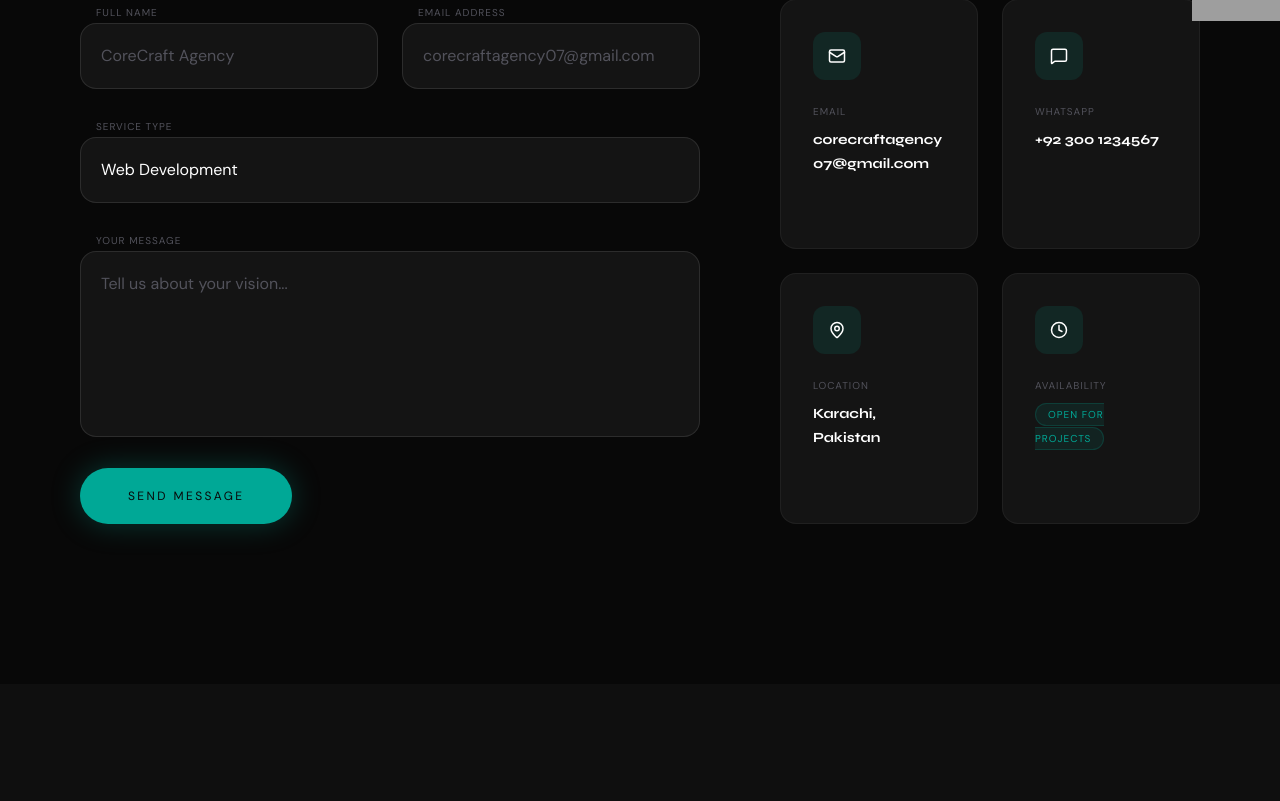
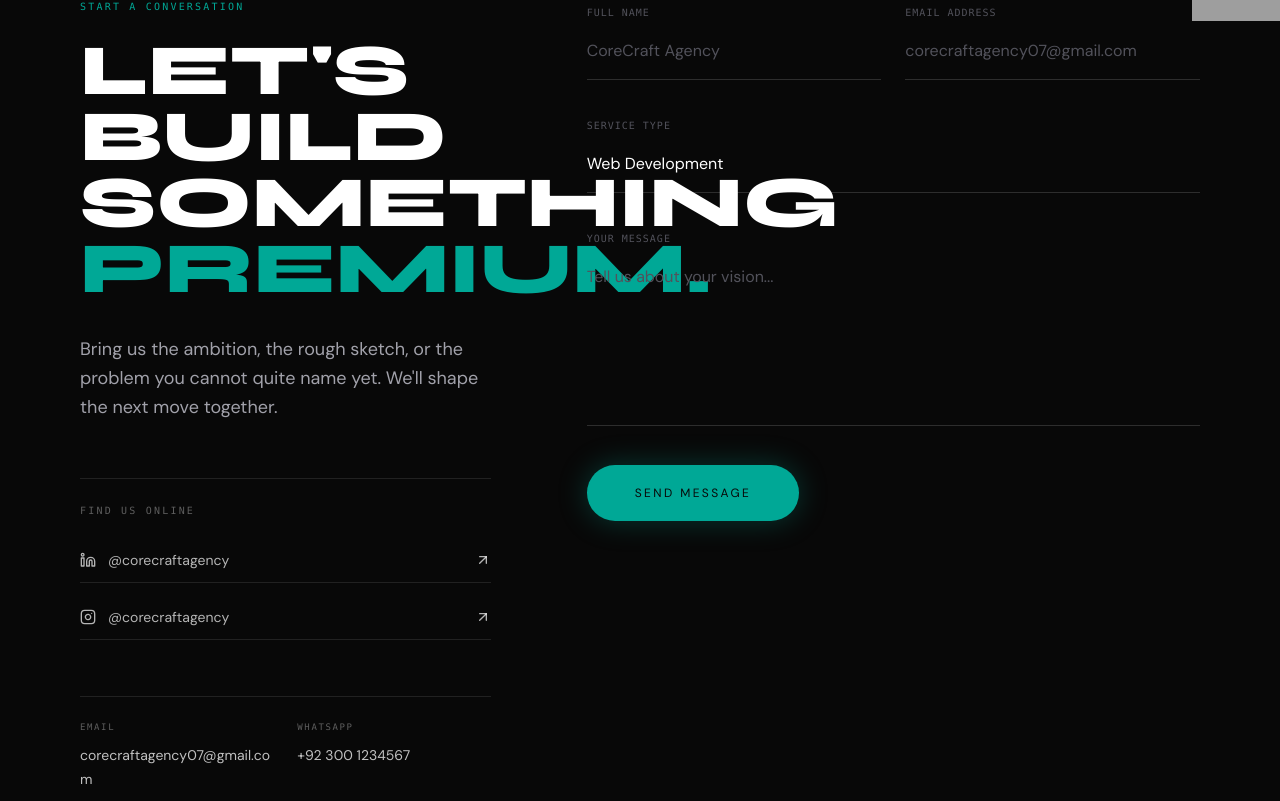
Before and after one commit to talhamalik25/CoreCraft-agency, a Next.js app in the folder Frontend/: page /contact in a window 1280 px wide. Shown: the part 779-1580 px from the top of the page. Built offline with nearby package versions, Linux system fonts and the light colour scheme; grey boxes are pictures that could not be loaded.

Commit message:
modification

```diff
--- a/Frontend/src/components/common/Navbar.jsx
+++ b/Frontend/src/components/common/Navbar.jsx
@@ -107,6 +107,7 @@ const Navbar = () => {
                 group
               "
               aria-label="CoreCraft Home"
+              data-entrance-nav
             >
               <img
                 src="/logo.png"
@@ -129,12 +130,13 @@ const Navbar = () => {
                 DESKTOP NAV
             ========================== */}
             <div className="hidden md:flex items-center gap-6 lg:gap-8">
-              {NAV_LINKS.map((link, index) => {
+              {NAV_LINKS.map((link) => {
                 const isActive = pathname === link.path;
 
                 return (
                   <Link
                     key={link.name}
+                    data-entrance-nav
                     href={link.path}
                     className={`
                       group
@@ -180,6 +182,8 @@ const Navbar = () => {
             ========================== */}
             <Link
               href="/contact"
+              data-entrance-nav
+              data-magnetic
               className="
                 hidden
                 md:inline-flex
@@ -206,7 +210,7 @@ const Navbar = () => {
                 hover:shadow-[0_0_25px_rgba(0,168,150,0.2)]
               "
             >
-              Start a Project
+              <span data-magnetic-text>Start a Project</span>
               <ArrowUpRight size={13} />
             </Link>
 
@@ -215,6 +219,7 @@ const Navbar = () => {
             ========================== */}
             <button
               type="button"
+              data-entrance-nav
               onClick={() => setIsMobileMenuOpen((prev) => !prev)}
               className="
                 md:hidden
@@ -467,6 +472,7 @@ const Navbar = () => {
               >
                 <Link
                   href="/contact"
+                    data-magnetic
                   className="
                     inline-flex
                     items-center
@@ -486,7 +492,7 @@ const Navbar = () => {
                     hover:bg-white
                   "
                 >
-                  Start a Project
+                    <span data-magnetic-text>Start a Project</span>
                   <ArrowUpRight size={14} />
                 </Link>
               </motion.div>
--- a/Frontend/src/components/common/SiteShell.jsx
+++ b/Frontend/src/components/common/SiteShell.jsx
@@ -1,12 +1,79 @@
 "use client";
 
+import { useRef } from "react";
+import { useGSAP } from "@gsap/react";
+import gsap from "gsap";
+import { useMagneticEffect } from "../../hooks/useGSAP";
 import Navbar from "./Navbar";
 import Footer from "./Footer";
 import ChatWidgetEmbed from "./ChatWidgetEmbed";
 
 export default function SiteShell({ children }) {
+  const shellRef = useRef(null);
+  const hasPlayedRef = useRef(false);
+
+  useMagneticEffect({
+    selector: "[data-magnetic]",
+    strength: 0.28,
+    radius: 50,
+  });
+
+  useGSAP(() => {
+    const playEntrance = () => {
+      if (hasPlayedRef.current) return;
+
+      hasPlayedRef.current = true;
+
+      const timeline = gsap.timeline({ defaults: { ease: "power3.out" } });
+      const navItems = gsap.utils.toArray("[data-entrance-nav]", shellRef.current);
+      const headlineCharacters = gsap.utils.toArray("[data-entrance-headline-char]", shellRef.current);
+      const heroButtons = gsap.utils.toArray("[data-entrance-cta]", shellRef.current);
+
+      timeline.fromTo(
+        navItems,
+        { autoAlpha: 0, y: -18 },
+        { autoAlpha: 1, y: 0, duration: 0.65, stagger: 0.08 },
+        0
+      );
+
+      timeline.fromTo(
+        headlineCharacters,
+        { yPercent: 110, clipPath: "inset(0 0 100% 0)" },
+        {
+          yPercent: 0,
+          clipPath: "inset(0 0 0% 0)",
+          duration: 0.75,
+          stagger: 0.025,
+          ease: "power4.out",
+        },
+        0.3
+      );
+
+      timeline.fromTo(
+        heroButtons,
+        { autoAlpha: 0, scale: 0.86 },
+        {
+          autoAlpha: 1,
+          scale: 1,
+          duration: 1.1,
+          stagger: 0.1,
+          ease: "elastic.out(1, 0.55)",
+        },
+        0.8
+      );
+    };
+
+    if (document.readyState === "complete") {
+      playEntrance();
+    } else {
+      window.addEventListener("load", playEntrance, { once: true });
+    }
+
+    return () => window.removeEventListener("load", playEntrance);
+  }, { scope: shellRef });
+
   return (
-    <div className="min-h-screen bg-black text-white font-dm selection:bg-teal selection:text-black">
+    <div ref={shellRef} className="min-h-screen bg-black text-white font-dm selection:bg-teal selection:text-black">
       <Navbar />
       <main>{children}</main>
       <Footer />
--- a/Frontend/src/components/contact/ContactForm.jsx
+++ b/Frontend/src/components/contact/ContactForm.jsx
@@ -38,35 +38,35 @@ const ContactForm = ({ fadeUp }) => {
 
   return (
     <motion.div {...fadeUp} className="lg:col-span-7">
-      <form onSubmit={onSubmit} className="space-y-6">
+      <form onSubmit={onSubmit} className="space-y-8">
         <div className="grid grid-cols-1 md:grid-cols-2 gap-6">
           <div className="space-y-2">
-            <label className="text-gray-dim text-[10px] uppercase tracking-widest font-dm ml-4">Full Name</label>
+            <label className="font-mono text-[10px] uppercase tracking-widest text-gray-dim">Full Name</label>
             <input
               type="text"
               name="name"
               required
               placeholder="CoreCraft Agency"
-              className="w-full bg-card border border-white/10 rounded-2xl p-5 text-white placeholder:text-gray-dim focus:border-teal outline-none transition-all duration-300"
+              className="w-full border-0 border-b border-white/15 bg-transparent px-0 py-4 font-dm text-white outline-none transition-all duration-300 placeholder:text-gray-dim focus:border-teal focus:shadow-[0_10px_25px_-18px_rgba(0,168,150,0.95)]"
             />
           </div>
           <div className="space-y-2">
-            <label className="text-gray-dim text-[10px] uppercase tracking-widest font-dm ml-4">Email Address</label>
+            <label className="font-mono text-[10px] uppercase tracking-widest text-gray-dim">Email Address</label>
             <input
               type="email"
               name="email"
               required
               placeholder="corecraftagency07@gmail.com"
-              className="w-full bg-card border border-white/10 rounded-2xl p-5 text-white placeholder:text-gray-dim focus:border-teal outline-none transition-all duration-300"
+              className="w-full border-0 border-b border-white/15 bg-transparent px-0 py-4 font-dm text-white outline-none transition-all duration-300 placeholder:text-gray-dim focus:border-teal focus:shadow-[0_10px_25px_-18px_rgba(0,168,150,0.95)]"
             />
           </div>
         </div>
 
         <div className="space-y-2">
-          <label className="text-gray-dim text-[10px] uppercase tracking-widest font-dm ml-4">Service Type</label>
+          <label className="font-mono text-[10px] uppercase tracking-widest text-gray-dim">Service Type</label>
           <select
             name="service"
-            className="w-full bg-card border border-white/10 rounded-2xl p-5 text-white focus:border-teal outline-none transition-all duration-300 appearance-none"
+            className="w-full appearance-none border-0 border-b border-white/15 bg-transparent px-0 py-4 font-dm text-white outline-none transition-all duration-300 focus:border-teal focus:shadow-[0_10px_25px_-18px_rgba(0,168,150,0.95)]"
           >
             <option>Web Development</option>
             <option>Custom Web Apps</option>
@@ -77,13 +77,13 @@ const ContactForm = ({ fadeUp }) => {
 
 
         <div className="space-y-2">
-          <label className="text-gray-dim text-[10px] uppercase tracking-widest font-dm ml-4">Your Message</label>
+          <label className="font-mono text-[10px] uppercase tracking-widest text-gray-dim">Your Message</label>
           <textarea
             name="message"
             required
             rows="6"
             placeholder="Tell us about your vision..."
-            className="w-full bg-card border border-white/10 rounded-2xl p-5 text-white placeholder:text-gray-dim focus:border-teal outline-none transition-all duration-300 resize-none"
+            className="w-full resize-none border-0 border-b border-white/15 bg-transparent px-0 py-4 font-dm text-white outline-none transition-all duration-300 placeholder:text-gray-dim focus:border-teal focus:shadow-[0_10px_25px_-18px_rgba(0,168,150,0.95)]"
           />
         </div>
 
--- a/Frontend/src/components/contact/ContactInfo.jsx
+++ b/Frontend/src/components/contact/ContactInfo.jsx
@@ -1,32 +1,49 @@
 import React from 'react';
 import { motion } from 'framer-motion';
+import { ArrowUpRight, Instagram, Linkedin } from 'lucide-react';
 
 const ContactInfo = ({ fadeUp, infoCards }) => {
+  const socialLinks = [
+    { name: 'LinkedIn', handle: '@corecraftagency', href: 'https://www.linkedin.com/company/corecraftagency/' },
+    { name: 'Instagram', handle: '@corecraftagency', href: 'https://www.instagram.com/corecraftagency/' },
+  ];
+
   return (
-    <div className="lg:col-span-5 grid grid-cols-2 gap-4 md:gap-6">
-      {infoCards.map((card, i) => (
-        <motion.div
-          key={i}
-          {...fadeUp}
-          transition={{ delay: i * 0.1 }}
-          className="bg-card border border-white/5 rounded-2xl p-6 md:p-8 hover:border-teal/20 transition-all duration-300 group"
-        >
-          <div className="w-10 h-10 md:w-12 md:h-12 rounded-xl bg-teal-dim flex items-center justify-center mb-4 md:mb-6 group-hover:bg-teal transition-colors">
-            {React.cloneElement(card.icon, { size: 18, className: "group-hover:text-black transition-colors" })}
+    <motion.div {...fadeUp} className="lg:col-span-5">
+      <div className="max-w-lg">
+        <p className="mb-6 font-mono text-[10px] uppercase tracking-[0.22em] text-teal">Start a conversation</p>
+        <h2 className="font-syne text-4xl font-extrabold uppercase leading-[0.92] text-white sm:text-5xl md:text-7xl">
+          Let&apos;s build something <span className="text-teal">premium.</span>
+        </h2>
+        <p className="mt-8 max-w-md font-dm text-base leading-relaxed text-gray md:text-lg">
+          Bring us the ambition, the rough sketch, or the problem you cannot quite name yet. We&apos;ll shape the next move together.
+        </p>
+      </div>
+
+      <div className="mt-14 border-t border-white/10 pt-6">
+        <p className="mb-5 font-mono text-[10px] uppercase tracking-[0.22em] text-white/35">Find us online</p>
+        <div className="space-y-3">
+          {socialLinks.map((social) => (
+            <a key={social.name} href={social.href} target="_blank" rel="noopener noreferrer" className="group flex items-center justify-between border-b border-white/10 py-3 font-dm text-sm text-white/70 transition-colors hover:border-teal hover:text-teal">
+              <span className="flex items-center gap-3">
+                {social.name === 'LinkedIn' ? <Linkedin size={16} /> : <Instagram size={16} />}
+                {social.handle}
+              </span>
+              <ArrowUpRight size={16} className="transition-transform duration-300 group-hover:-translate-y-1 group-hover:translate-x-1" />
+            </a>
+          ))}
+        </div>
+      </div>
+
+      <div className="mt-14 grid grid-cols-2 gap-6 border-t border-white/10 pt-6">
+        {infoCards.slice(0, 2).map((card) => (
+          <div key={card.title}>
+            <p className="mb-2 font-mono text-[9px] uppercase tracking-[0.18em] text-white/35">{card.title}</p>
+            <a href={card.link} className="break-words font-dm text-sm text-white/75 transition-colors hover:text-teal">{card.detail}</a>
           </div>
-          <h3 className="text-gray-dim text-[9px] md:text-[10px] uppercase tracking-widest font-dm mb-1 md:mb-2">{card.title}</h3>
-          {card.badge ? (
-            <span className="px-3 py-1 bg-teal/10 border border-teal/20 rounded-full text-teal text-[9px] md:text-[10px] uppercase tracking-widest font-dm">
-              {card.detail}
-            </span>
-          ) : (
-            <a href={card.link} className="text-white font-syne font-bold text-xs md:text-sm hover:text-teal transition-colors break-words">
-              {card.detail}
-            </a>
-          )}
-        </motion.div>
-      ))}
-    </div>
+        ))}
+      </div>
+    </motion.div>
   );
 };
 
--- a/Frontend/src/components/home/HeroSection.jsx
+++ b/Frontend/src/components/home/HeroSection.jsx
@@ -21,6 +21,12 @@ const Pinterest = ({ size = 24, ...props }) => (
 );
 
 import { SectionLabel } from "../common/SectionLabel";
+
+const headlineLines = [
+  { text: "CRAFTING", className: "text-white" },
+  { text: "YOUR DIGITAL", className: "text-transparent text-stroke" },
+  { text: "SUCCESS.", className: "text-teal" },
+];
 
 const HeroSection = ({ fadeUp, staggerContainer }) => {
   return (
@@ -63,20 +69,21 @@ const HeroSection = ({ fadeUp, staggerContainer }) => {
           <SectionLabel text="SOFTWARE AGENCY" />
         </motion.div>
 
-        <motion.h1
-          variants={fadeUp}
-          className="font-syne font-extrabold uppercase leading-[0.9] tracking-tight mb-6 sm:mb-8 mt-8 sm:mt-12 md:mt-16"
-        >
-          <span className="block text-white text-[clamp(1.85rem,6.5vw,7rem)]">
-            CRAFTING
-          </span>
-          <span className="block text-transparent text-stroke text-[clamp(1.85rem,6.5vw,7rem)]">
-            YOUR DIGITAL
-          </span>
-          <span className="block text-teal text-[clamp(1.85rem,6.5vw,7rem)]">
-            SUCCESS.
-          </span>
-        </motion.h1>
+        <h1 className="mb-6 mt-8 font-syne font-extrabold uppercase leading-[0.9] tracking-tight sm:mb-8 sm:mt-12 md:mt-16">
+          {headlineLines.map((line) => (
+            <span key={line.text} className="block overflow-hidden text-[clamp(1.85rem,6.5vw,7rem)]">
+              {line.text.split("").map((character, index) => (
+                <span
+                  key={`${line.text}-${index}`}
+                  data-entrance-headline-char
+                  className={`inline-block ${line.className}`}
+                >
+                  {character === " " ? "\u00a0" : character}
+                </span>
+              ))}
+            </span>
+          ))}
+        </h1>
 
         <motion.p
           variants={fadeUp}
@@ -86,23 +93,26 @@ const HeroSection = ({ fadeUp, staggerContainer }) => {
           command attention and drive results.
         </motion.p>
 
-        <motion.div
-          variants={fadeUp}
+        <div
           className="flex flex-wrap justify-center gap-4 sm:gap-6 mb-8 sm:mb-12"
         >
           <Link
             href="/work"
+            data-entrance-cta
+            data-magnetic
             className="px-7 sm:px-10 py-3.5 sm:py-4 bg-teal rounded-full text-black font-dm text-[10px] sm:text-xs font-semibold uppercase tracking-widest hover:bg-white transition-all duration-300 shadow-[0_0_25px_rgba(0,168,150,0.35)]"
           >
-            View Our Work
+            <span data-magnetic-text>View Our Work</span>
           </Link>
           <Link
             href="/services"
+            data-entrance-cta
+            data-magnetic
             className="px-7 sm:px-10 py-3.5 sm:py-4 border border-white/20 rounded-full text-white font-dm text-[10px] sm:text-xs uppercase tracking-widest hover:border-white transition-all duration-300 backdrop-blur-sm"
           >
-            Our Services
+            <span data-magnetic-text>Our Services</span>
           </Link>
-        </motion.div>
+        </div>
       </motion.div>
 
       {/* Hero Bottom */}
--- a/Frontend/src/components/home/ServicesSection.jsx
+++ b/Frontend/src/components/home/ServicesSection.jsx
@@ -56,7 +56,7 @@ const bentoItems = [
 
 const CapabilityPanel = ({ item }) => {
   return (
-    <article className="group relative flex min-h-[27rem] w-[min(78vw,56rem)] shrink-0 flex-col justify-between overflow-hidden rounded-2xl border border-white/10 bg-[#141414] p-7 sm:p-10 md:min-h-[31rem] md:p-14">
+    <article className="group relative flex min-h-[27rem] w-full flex-shrink-0 flex-col justify-between overflow-hidden rounded-2xl border border-white/10 bg-[#141414] p-7 sm:p-10 md:min-h-[31rem] md:p-14 lg:w-screen">
       <div className={`pointer-events-none absolute inset-0 bg-gradient-to-br ${item.accent}`} />
       <div className="relative z-10 flex items-start justify-between gap-6 font-mono text-xs uppercase tracking-[0.08em] text-cyan-400">
         <span>{item.id} / {item.eyebrow}</span>
@@ -74,21 +74,29 @@ const CapabilityPanel = ({ item }) => {
 };
 
 const ServicesSection = () => {
-  const sectionRef = useRef(null);
+  const servicesRef = useRef(null);
   const viewportRef = useRef(null);
   const trackRef = useRef(null);
 
   useGSAP(() => {
     const media = gsap.matchMedia();
+    const resetServicesLayout = () => {
+      const directChildren = Array.from(servicesRef.current.children);
 
-    media.add("(min-width: 768px)", () => {
+      gsap.set(
+        [servicesRef.current, ...directChildren, trackRef.current],
+        { clearProps: "all" }
+      );
+    };
+
+    media.add("(min-width: 1024px)", () => {
       const getDistance = () => trackRef.current.scrollWidth - viewportRef.current.offsetWidth;
 
       gsap.to(trackRef.current, {
         x: () => -getDistance(),
         ease: "none",
         scrollTrigger: {
-          trigger: sectionRef.current,
+          trigger: servicesRef.current,
           pin: viewportRef.current,
           start: "top top",
           end: () => `+=${getDistance()}`,
@@ -98,13 +106,29 @@ const ServicesSection = () => {
       });
     });
 
-    return () => media.revert();
-  }, { scope: sectionRef });
+    media.add("(max-width: 1023px)", () => {
+      resetServicesLayout();
+      ScrollTrigger.normalizeScroll(true);
+
+      return () => {
+        ScrollTrigger.normalizeScroll(false);
+        resetServicesLayout();
+      };
+    });
+
+    ScrollTrigger.refresh();
+
+    return () => {
+      media.revert();
+      resetServicesLayout();
+      ScrollTrigger.refresh();
+    };
+  }, { scope: servicesRef });
 
   return (
     <section
-      ref={sectionRef}
-      className="bg-[#0D0D0D] px-5 py-24 text-white sm:px-8 md:px-16 md:py-36"
+      ref={servicesRef}
+      className="overflow-hidden bg-[#0D0D0D] px-5 py-24 text-white sm:px-8 md:px-16 md:py-36"
     >
       <div className="mx-auto max-w-[100rem]">
         {/* Section Header */}
@@ -121,7 +145,7 @@ const ServicesSection = () => {
         </div>
 
         <div ref={viewportRef} className="overflow-hidden">
-          <div ref={trackRef} className="flex flex-col gap-4 md:flex-row md:gap-6">
+          <div ref={trackRef} className="flex w-full flex-col gap-4 lg:w-[500vw] lg:flex-row lg:gap-6">
             {bentoItems.map((item) => (
               <CapabilityPanel key={item.id} item={item} />
             ))}
--- a/Frontend/src/hooks/useGSAP.js
+++ b/Frontend/src/hooks/useGSAP.js
@@ -34,34 +34,76 @@ export const useGSAPAnimations = (callback, config = {}) => {
  * @param {string} options.selector - Selector for magnetic elements
  * @param {number} options.strength - Magnetic strength (default: 0.3)
  */
-export const useMagneticEffect = ({ selector, strength = 0.3 }) => {
+export const useMagneticEffect = ({ selector, strength = 0.3, radius = 50 }) => {
   useGSAPAnimations((gsap) => {
     const elements = document.querySelectorAll(selector);
 
-    elements.forEach(element => {
-      element.addEventListener('mousemove', (e) => {
+    const activeElements = new Set();
+    const resetElement = (element) => {
+      const text = element.querySelector('[data-magnetic-text]');
+
+      gsap.to(element, {
+        x: 0,
+        y: 0,
+        duration: 0.7,
+        ease: 'elastic.out(1, 0.35)',
+        overwrite: true,
+      });
+      gsap.to(text, {
+        x: 0,
+        y: 0,
+        duration: 0.8,
+        ease: 'elastic.out(1, 0.35)',
+        overwrite: true,
+      });
+      activeElements.delete(element);
+    };
+
+    const handleMouseMove = (event) => {
+      elements.forEach((element) => {
         const rect = element.getBoundingClientRect();
-        const x = e.clientX - rect.left - rect.width / 2;
-        const y = e.clientY - rect.top - rect.height / 2;
+
+        if (!rect.width || !rect.height) return;
+
+        const closestX = Math.max(rect.left, Math.min(event.clientX, rect.right));
+        const closestY = Math.max(rect.top, Math.min(event.clientY, rect.bottom));
+        const distance = Math.hypot(event.clientX - closestX, event.clientY - closestY);
+
+        if (distance > radius) {
+          if (activeElements.has(element)) resetElement(element);
+          return;
+        }
+
+        activeElements.add(element);
+        const pull = (1 - distance / radius) * strength;
+        const offsetX = (event.clientX - (rect.left + rect.width / 2)) * pull;
+        const offsetY = (event.clientY - (rect.top + rect.height / 2)) * pull;
+        const text = element.querySelector('[data-magnetic-text]');
 
         gsap.to(element, {
-          x: x * strength,
-          y: y * strength,
-          duration: 0.3,
-          ease: 'power2.out'
+          x: offsetX,
+          y: offsetY,
+          duration: 0.35,
+          ease: 'power3.out',
+          overwrite: true,
+        });
+        gsap.to(text, {
+          x: offsetX * 0.45,
+          y: offsetY * 0.45,
+          duration: 0.5,
+          ease: 'power2.out',
+          overwrite: true,
         });
       });
+    };
 
-      element.addEventListener('mouseleave', () => {
-        gsap.to(element, {
-          x: 0,
-          y: 0,
-          duration: 0.5,
-          ease: 'elastic.out(1, 0.3)'
-        });
-      });
-    });
-  }, { dependencies: [selector, strength] });
+    document.addEventListener('mousemove', handleMouseMove, { passive: true });
+
+    return () => {
+      document.removeEventListener('mousemove', handleMouseMove);
+      activeElements.forEach(resetElement);
+    };
+  }, { dependencies: [selector, strength, radius] });
 
   return { gsap, ScrollTrigger };
 };
--- a/Frontend/src/index.css
+++ b/Frontend/src/index.css
@@ -32,7 +32,7 @@
   }
 
   html, body {
-    @apply bg-black text-white font-dm overflow-x-clip;
+    @apply bg-black text-white font-dm;
   }
 
   html {
--- a/Frontend/src/pages/Contact.jsx
+++ b/Frontend/src/pages/Contact.jsx
@@ -35,10 +35,10 @@ const Contact = () => {
     <div className="bg-black pt-20">
       <ContactHero fadeUp={fadeUp} />
 
-      <section className="px-4 sm:px-6 md:px-20 pb-20 md:pb-40">
-        <div className="max-w-7xl mx-auto grid grid-cols-1 lg:grid-cols-12 gap-10 lg:gap-20">
+      <section className="px-4 pb-20 sm:px-6 md:px-20 md:pb-40">
+        <div className="mx-auto grid max-w-7xl grid-cols-1 gap-16 lg:grid-cols-12 lg:gap-24">
+          <ContactInfo fadeUp={fadeUp} infoCards={infoCards} />
           <ContactForm fadeUp={fadeUp} />
-          <ContactInfo fadeUp={fadeUp} infoCards={infoCards} />
         </div>
       </section>
 
```
Also changed, not shown: Frontend/src/components/home/ProcessTimelineSection.jsx (+13 -17 lines), 1 other file (tests, documents, lock files or other folders).
